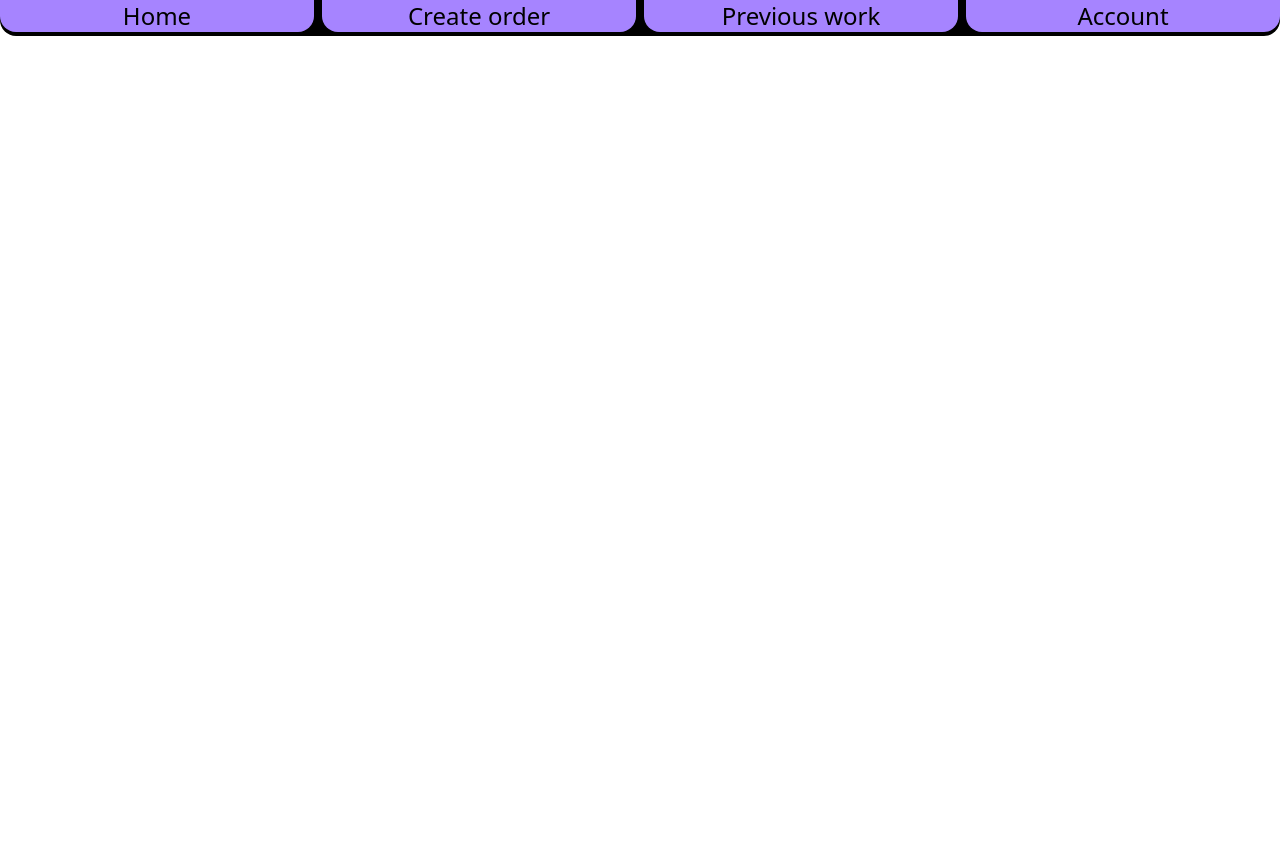
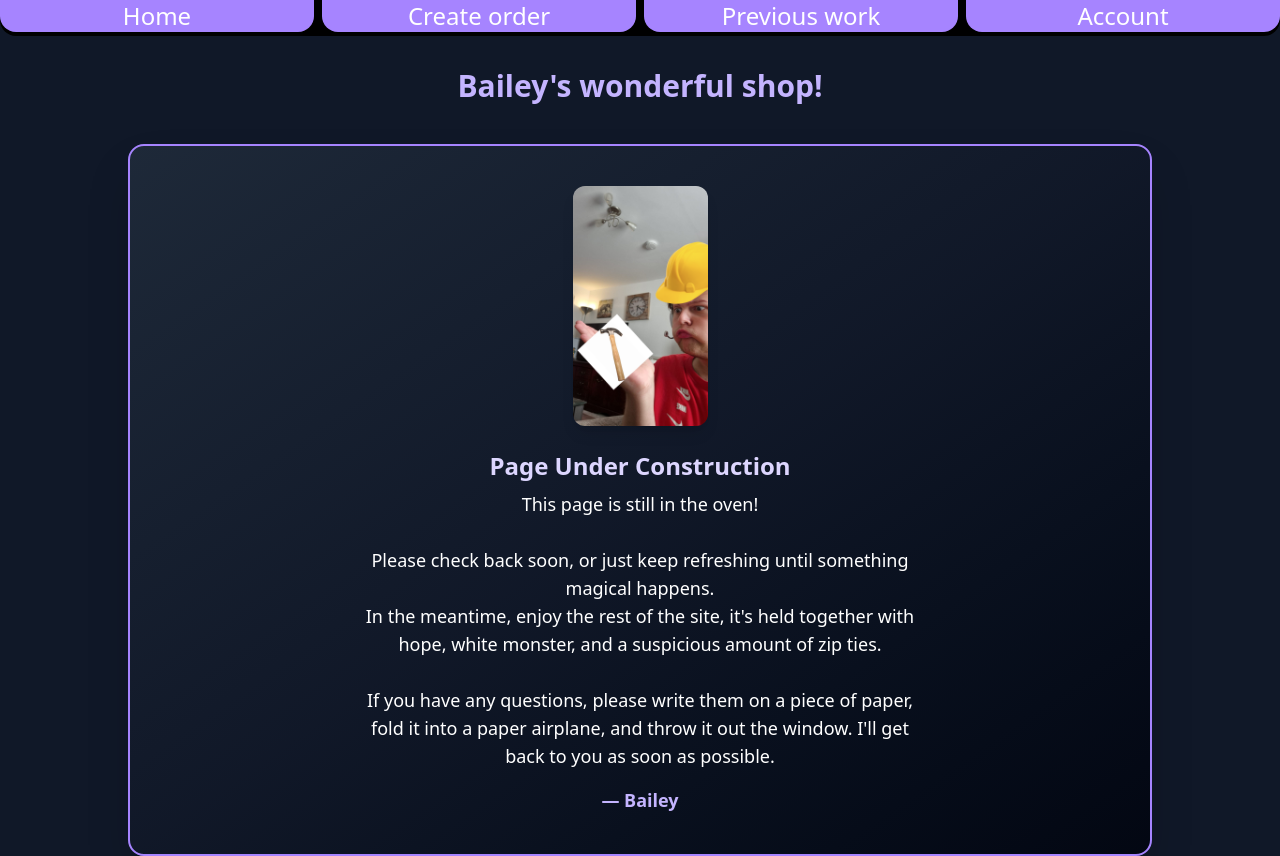
Before and after one commit to ItsbaileyX3525/pureBank, a website built with Vite: page orders.html in a window 1280 px wide. Before the commit the page ends 800 px from the top, so only its background shows below. Built offline with nearby package versions, Linux system fonts and the light colour scheme.

Commit message:
Create (sorta) orders page

```diff
--- a/orders.html
+++ b/orders.html
@@ -1,17 +1,31 @@
-<!DOCTYPE html>
-<html lang="en">
-<head>
-    <meta charset="UTF-8">
+<!doctype html>
+<html lang="en" class="bg-gray-900 text-white h-screen w-screen">
+  <head>
+    <meta charset="UTF-8" />
     <link href="/src/style.css" rel="stylesheet">
-    <meta name="viewport" content="width=device-width, initial-scale=1.0">
-    <title>Document</title>
-</head>
-<body>
+    <meta name="viewport" content="width=device-width, initial-scale=1.0" />
+    <title>Orders</title>
+  </head>
+<body class="min-h-screen bg-gray-900 text-white">
   <div class="bg-black grid grid-cols-4 gap-2 text-center pb-1 rounded-b-2xl">
     <a href="/"><div  class="bg-violet-400 rounded-b-2xl cursor-pointer select-none text-2xl hover:text-[25px] active:text-[23px]" data-link>Home</div></a>
     <a href="/shop"><div class="bg-violet-400 rounded-b-2xl cursor-pointer select-none text-2xl hover:text-[25px] active:text-[23px]" data-link>Create order</div></a>
     <a href="/orders"><div class="bg-violet-400 rounded-b-2xl cursor-pointer select-none text-2xl hover:text-[25px] active:text-[23px]">Previous work</div></a>
     <a href="/account"><div class="bg-violet-400 rounded-b-2xl cursor-pointer select-none text-2xl hover:text-[25px] active:text-[23px]">Account</div></a>
   </div>
+  <h1 class="text-center text-3xl mt-8 text-violet-300 font-bold">Bailey's wonderful shop!</h1>
+  <div id="container" class="flex justify-center bg-gradient-to-br from-gray-800 via-gray-900 to-gray-950 mt-10 rounded-2xl w-full lg:w-4/5 mx-auto shadow-2xl border-2 border-violet-400">
+    <div class="flex flex-col items-center w-full py-10">
+      <img src="/assets/working hardly or hardly working.png" alt="image of 3d printer" class="max-h-60 mb-6 rounded-xl shadow-lg">
+      <h2 class="text-2xl text-violet-200 font-semibold mb-2">Page Under Construction</h2>
+      <p class="text-lg text-white max-w-xl text-center">
+        This page is still in the oven!<br><br>
+        Please check back soon, or just keep refreshing until something magical happens.<br>
+        In the meantime, enjoy the rest of the site, it's held together with hope, white monster, and a suspicious amount of zip ties.<br><br>
+        If you have any questions, please write them on a piece of paper, fold it into a paper airplane, and throw it out the window. I'll get back to you as soon as possible.<br>
+        <span class="text-violet-300 font-bold block mt-4">— Bailey</span>
+      </p>
+    </div>
+  </div>
 </body>
 </html>
```
Also changed, not shown: public/assets/working hardly or hardly working.png (added).
